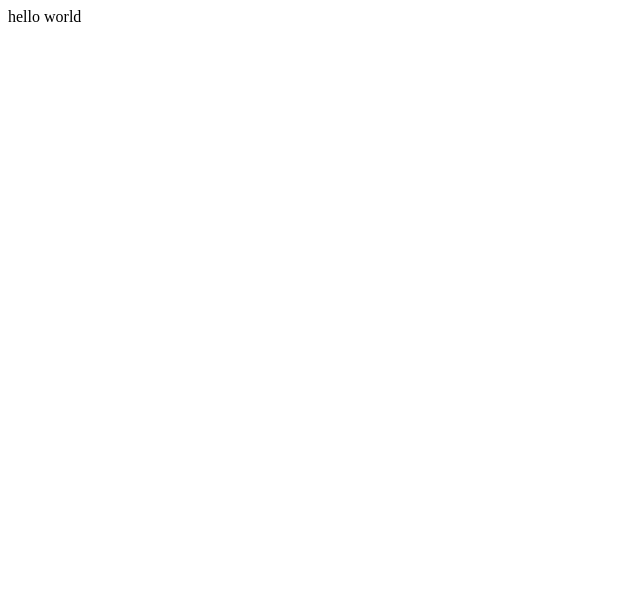
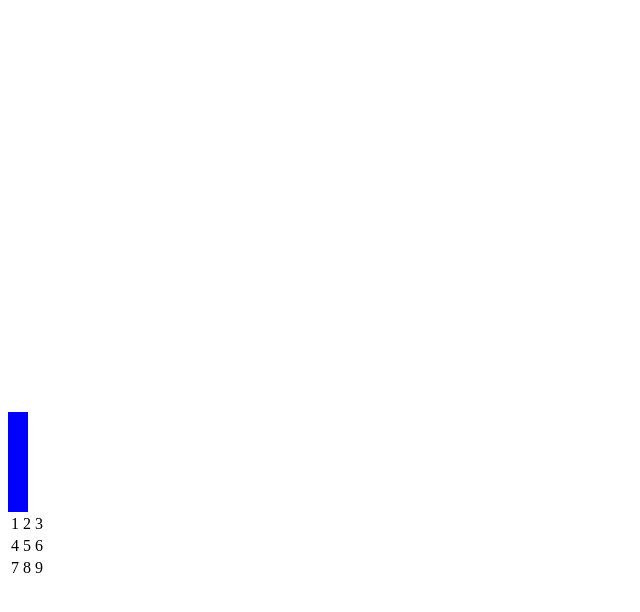
Before and after one commit to arsenic3375/CS_Club-Project, a plain HTML site: page index.html in a window 1280 px wide. Shown: the whole page, without its empty margins (0-640 px from the left). Drawn offline with Linux system fonts and the light colour scheme.

Commit message:
done for tdy

```diff
--- a/index.html
+++ b/index.html
@@ -4,6 +4,24 @@
         <title>Hello Officers</title>
     </head>
     <body>
-        hello world
+        <canvas id="canvas" width="400px" height="400px"></canvas>
+        <div style="background-color:blue; width:20px; height:100px;"></div>
+        <table>
+            <tr>
+                <td>1</td>
+                <td>2</td>
+                <td>3</td>
+            </tr>
+            <tr>
+                <td>4</td>
+                <td>5</td>
+                <td>6</td>
+            </tr>
+            <tr>
+                <td>7</td>
+                <td>8</td>
+                <td>9</td>
+            </tr>
+        </table>
     </body>
 </html>
```
